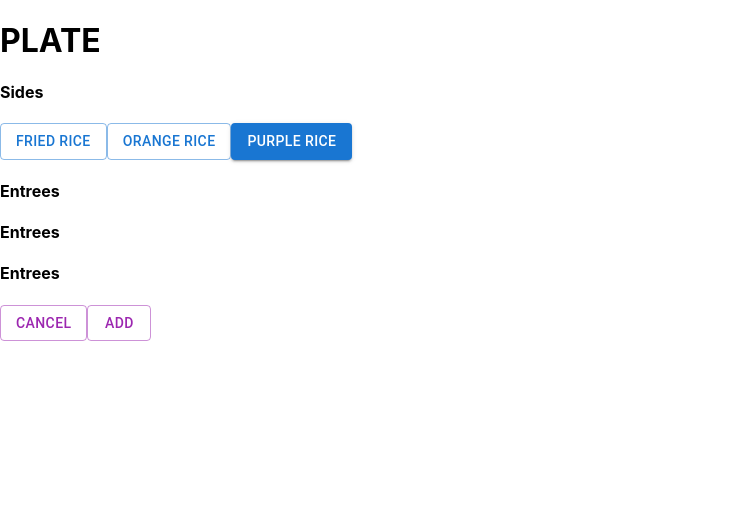
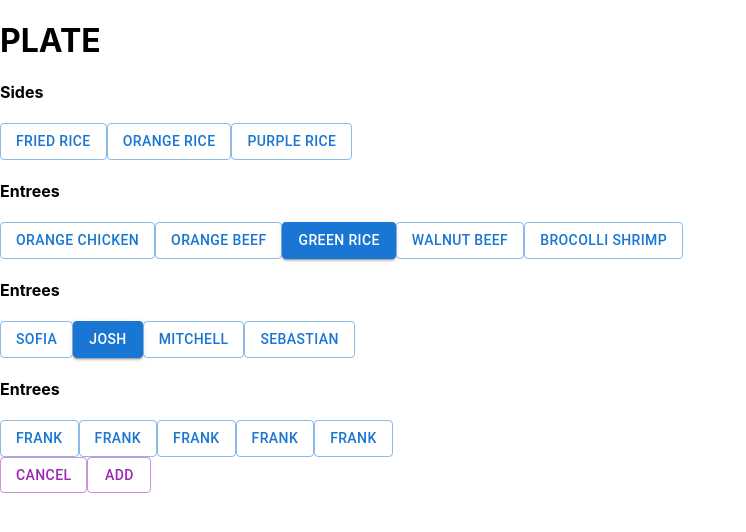
Before and after one commit to jdavstaff/Project3Docs, a React (Create React App) app in the folder frontend/: page /customer/plate in a window 1280 px wide. Shown: the top 532 px of the page, without its empty margins (0-746 px from the left). Built offline with nearby package versions, Linux system fonts and the light colour scheme.

Commit message:
ordering - fixed bug in entree selection

```diff
--- a/frontend/src/pages/view/PlateView.js
+++ b/frontend/src/pages/view/PlateView.js
@@ -3,34 +3,57 @@ import { Button } from "@mui/material";
 import SelectButtons from "../../components/SelectButtons/SelectButtons";
 
 function EntreeSelection({ entreeData, handleEntreeSelect }) {
-  const [myEntree, setMyEntree] = useState([...entreeData]);
-
-  const handleSelect = (id) => {
-    const updatedData = myEntree.map((item) => {
-      item.selected = item.id === id;
-      return item;
-    });
-    setMyEntree(updatedData);
-  };
-
   return (
     <div>
       <h4>Entrees</h4>
       <div>
-        <SelectButtons items={myEntree} handleSelect={handleSelect} />
+        <SelectButtons items={entreeData} handleSelect={handleEntreeSelect} />
       </div>
     </div>
   );
 }
+
+const dummyData = [
+  {
+    name: "orange chicken",
+    selected: false,
+    id: 1,
+  },
+  {
+    name: "orange beef",
+    selected: false,
+    id: 2,
+  },
+  {
+    name: "green rice",
+    selected: true,
+    id: 3,
+  },
+  {
+    name: "walnut beef",
+    selected: false,
+    id: 651453,
+  },
+  {
+    name: "brocolli shrimp",
+    selected: false,
+    id: 89543,
+  },
+];
+
+const dummyData2 = dummyData;
 
 // user will either be "cashier" or "client"
 export default function PlateView({ user, handleView }) {
   // NOTE: Data MUST have keys: id : int, selected : bool, and name : string
   const [sideData, setSideData] = useState([]);
   const [entreeData, setEntreeData] = useState([]);
+  const [entreeData2, setEntreeData2] = useState([]);
+  const [entreeData3, setEntreeData3] = useState([]);
 
   useEffect(() => {
     // FIXME: AXIOS call to get entree and side data
+    // [ {string name, int id,}]
     // to update sideData and entreeData, use the syntax:
     // setSideData ( **NEW DATA** )
     // setEntreeData ( **NEW DATA ** )
@@ -48,37 +71,26 @@ export default function PlateView({ user, handleView }) {
       },
       {
         name: "purple rice",
-        selected: true,
+        selected: false,
         id: 3,
       },
     ]);
 
-    setEntreeData([
-      {
-        name: "orange chicken",
-        selected: false,
-        id: 1,
-      },
-      {
-        name: "orange beef",
-        selected: false,
-        id: 2,
-      },
-      {
-        name: "green rice",
-        selected: true,
-        id: 3,
-      },
-      {
-        name: "walnut beef",
-        selected: false,
-        id: 651453,
-      },
-      {
-        name: "brocolli shrimp",
-        selected: false,
-        id: 89543,
-      },
+    let myData = dummyData;
+
+    setEntreeData([...dummyData]);
+    setEntreeData2([
+      { name: "sofia", id: 444, selected: false },
+      { name: "josh", id: 21, selected: true },
+      { name: "mitchell", id: 21321, selected: false },
+      { name: "sebastian", id: 12321, selected: false },
+    ]);
+    setEntreeData3([
+      { name: "frank", id: 123454, selected: false },
+      { name: "frank", id: 12354, selected: false },
+      { name: "frank", id: 12454, selected: false },
+      { name: "frank", id: 12344, selected: false },
+      { name: "frank", id: 12345, selected: false },
     ]);
   }, []);
 
@@ -91,11 +103,29 @@ export default function PlateView({ user, handleView }) {
   };
 
   const handleEntreeSelect = (id) => {
+    console.log("111");
     const updatedData = entreeData.map((item) => {
       item.selected = item.id === id;
       return item;
     });
     setEntreeData(updatedData);
+  };
+  const handleEntreeSelect2 = (id) => {
+    console.log("222");
+    const updatedData = entreeData2.map((item) => {
+      item.selected = item.id === id;
+      return item;
+    });
+    setEntreeData2(updatedData);
+  };
+
+  const handleEntreeSelect3 = (id) => {
+    console.log("333");
+    const updatedData = entreeData3.map((item) => {
+      item.selected = item.id === id;
+      return item;
+    });
+    setEntreeData3(updatedData);
   };
 
   const handleAddBtn = () => {
@@ -117,12 +147,12 @@ export default function PlateView({ user, handleView }) {
         handleEntreeSelect={handleEntreeSelect}
       />
       <EntreeSelection
-        entreeData={entreeData}
-        handleEntreeSelect={handleEntreeSelect}
+        entreeData={entreeData2}
+        handleEntreeSelect={handleEntreeSelect2}
       />
       <EntreeSelection
-        entreeData={entreeData}
-        handleEntreeSelect={handleEntreeSelect}
+        entreeData={entreeData3}
+        handleEntreeSelect={handleEntreeSelect3}
       />
       <Button
         variant="outlined"
```
